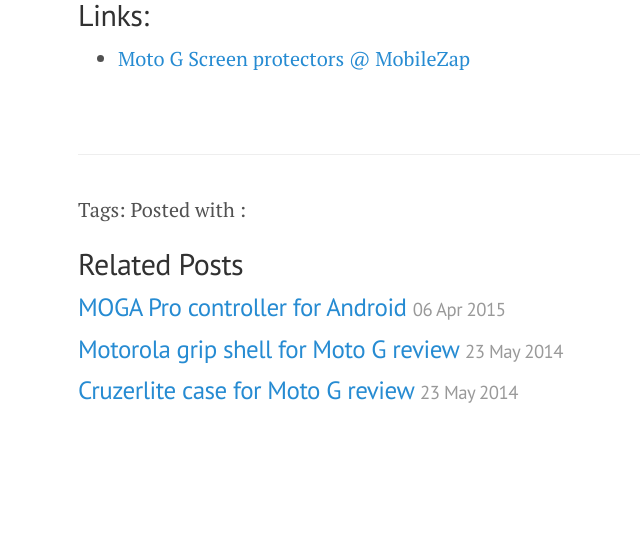
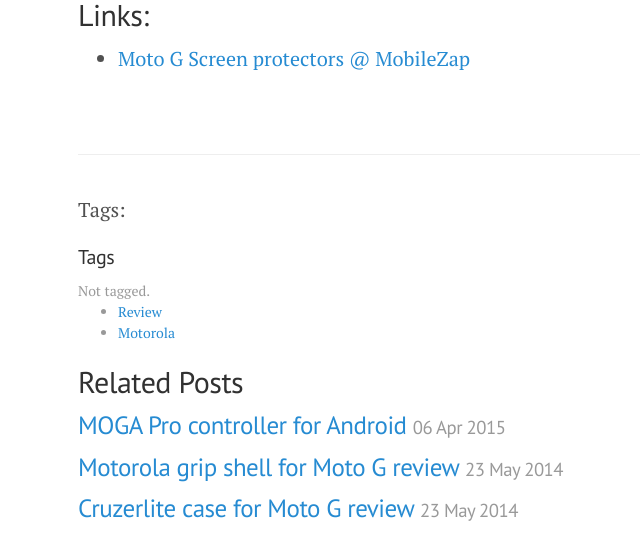
Before and after one commit to justinkelly/justinkelly.github.io, a Jekyll site: the page built from _posts/2014-07-25-moto-g-tempered-glass-screen-protector-review.markdown, in a window 1280 px wide and 900 px high, scrolled down 2097 px, cut to the strip 316-876 px from the top of the window. Shown: the whole strip, without its empty margins (202-842 px from the left). Built offline with Jekyll 4.4.1, drawn with Linux system fonts in a browser that asks for light colours; before the commit the page ends 2879 px from its top, so only the background shows below that.

Commit message:
tag link

```diff
--- a/_layouts/post.html
+++ b/_layouts/post.html
@@ -1,23 +1,6 @@
 ---
 layout: default
 ---
-{% assign post = page %}
-{% if post.tags.size > 0 %}
-    {% capture tags_content %}Posted with {% if post.tags.size == 1 %}<i class="fa fa-tag"></i>{% else %}<i class="fa fa-tags"></i>{% endif %}: {% endcapture %}
-    {% for post_tag in post.tags %}
-        {% for data_tag in site.data.tags %}
-            {% if data_tag.slug == post_tag %}
-                {% assign tag = data_tag %}
-            {% endif %}
-        {% endfor %}
-        {% if tag %}
-            {% capture tags_content_temp %}{{ tags_content }}<a href="/blog/tag/{{ tag.slug }}/">{{ tag.name }}</a>{% if forloop.last == false %}, {% endif %}{% endcapture %}
-            {% assign tags_content = tags_content_temp %}
-        {% endif %}
-    {% endfor %}
-{% else %}
-    {% assign tags_content = '' %}
-{% endif %}
 
 <div class="post">
   <h1 class="post-title">{{ page.title }}</h1>
@@ -27,6 +10,27 @@
 
 <div class="related">
 <p id="post-meta">Tags: {{ tags_content }}</p>
+<h5 class="index-headline featured"><span>Tags</span></h5>
+              <section style="color:#999;font-size:14px;margin-bottom:20px;">
+                {% if post.tags == null %}
+                  Not tagged.
+                {% else %}
+                  <ul style="margin-top:0px;">
+                    {% for tag in post.tags %}
+                      <li><a href="/tags#{{ tag | slugify }}-ref">{{ tag | capitalize}}</a></li>
+                    {% endfor %}
+                  </ul>
+                {% endif %}
+                {% if page.tags == null %}
+                  Not tagged.
+                {% else %}
+                  <ul style="margin-top:0px;">
+                    {% for tag in page.tags %}
+                      <li><a href="/tags#{{ tag | slugify }}-ref">{{ tag | capitalize}}</a></li>
+                    {% endfor %}
+                  </ul>
+                {% endif %}
+              </section>
   <h2>Related Posts</h2>
   <ul class="related-posts">
     {% for post in site.related_posts limit:3 %}
```
